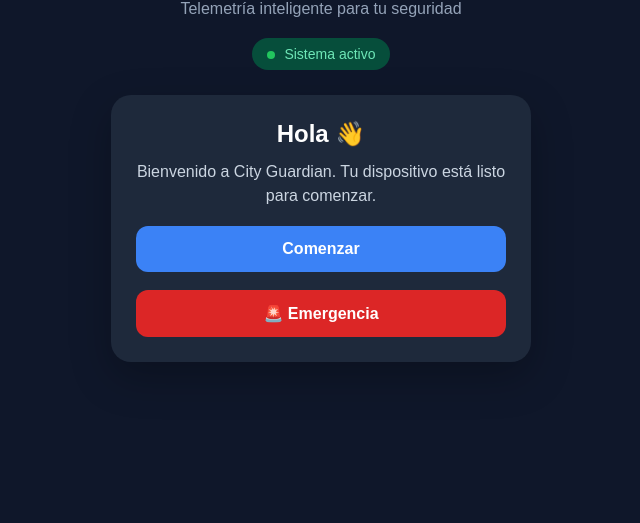
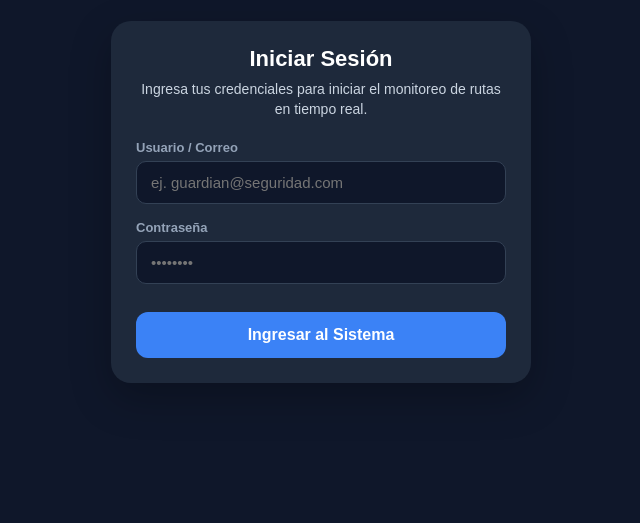
Before and after one commit to AlexMau89/city-guardian, a plain HTML site: page index.html in a window 1280 px wide. Shown: the part 277-800 px from the top of the page, without its empty margins (319-959 px from the left). Drawn offline with Linux system fonts and the light colour scheme.

Commit message:
Login1prueba

```diff
--- a/app.js
+++ b/app.js
@@ -1,13 +1,47 @@
+// Verificar si hay sesión activa al cargar la app
+document.addEventListener("DOMContentLoaded", () => {
+    const usuarioGuardado = localStorage.getItem("cg_usuario");
+    if (usuarioGuardado) {
+        mostrarDashboard(usuarioGuardado);
+    }
+});
+
+function iniciarSesion(event) {
+    event.preventDefault(); // Evita recargar la página
+
+    const usuario = document.getElementById("usuario").value;
+    const password = document.getElementById("password").value;
+
+    // Validación local (sustituir posteriormente por llamada a tu API Backend)
+    if (usuario.trim() !== "" && password.trim() !== "") {
+        localStorage.setItem("cg_usuario", usuario);
+        mostrarDashboard(usuario);
+    } else {
+        alert("Por favor completa las credenciales.");
+    }
+}
+
+function mostrarDashboard(usuario) {
+    document.getElementById("login-view").classList.add("hidden");
+    document.getElementById("dashboard-view").classList.remove("hidden");
+    document.getElementById("bienvenida-text").textContent = `Hola, ${usuario} 👋`;
+    document.getElementById("mensaje").textContent = "";
+}
+
+function cerrarSesion() {
+    localStorage.removeItem("cg_usuario");
+    document.getElementById("login-form").reset();
+    document.getElementById("dashboard-view").classList.add("hidden");
+    document.getElementById("login-view").classList.remove("hidden");
+    document.getElementById("mensaje").textContent = "";
+}
+
 function mostrarMensaje() {
-
     document.getElementById("mensaje").textContent =
-        "🟢 ¡Sistema preparado!";
-
+        "🟢 ¡Rastreo y telemetría de ruta iniciados!";
 }
 
 function emergencia() {
-
     document.getElementById("mensaje").textContent =
-        "🚨 Evento de emergencia simulado";
-
+        "🚨 Evento de emergencia emitido a la central";
 }
--- a/index.html
+++ b/index.html
@@ -14,6 +14,7 @@
 
     <main class="app">
 
+        <!-- LOGO HEADER -->
         <div class="logo">
             🛡️
         </div>
@@ -24,25 +25,51 @@
             Telemetría inteligente para tu seguridad
         </p>
 
-        <div class="status">
-            <span class="status-dot"></span>
-            Sistema activo
-        </div>
+        <!-- VISTA 1: LOGIN -->
+        <section id="login-view" class="card view">
+            <h2>Iniciar Sesión</h2>
+            <p class="login-desc">Ingresa tus credenciales para iniciar el monitoreo de rutas en tiempo real.</p>
 
-        <section class="card">
-            <h2>Hola 👋</h2>
+            <form id="login-form" onsubmit="iniciarSesion(event)">
+                <div class="input-group">
+                    <label for="usuario">Usuario / Correo</label>
+                    <input type="text" id="usuario" placeholder="ej. guardian@seguridad.com" required autocomplete="username">
+                </div>
+
+                <div class="input-group">
+                    <label for="password">Contraseña</label>
+                    <input type="password" id="password" placeholder="••••••••" required autocomplete="current-password">
+                </div>
+
+                <button type="submit" class="btn-primary">
+                    Ingresar al Sistema
+                </button>
+            </form>
+        </section>
+
+        <!-- VISTA 2: DASHBOARD (Oculta por defecto) -->
+        <section id="dashboard-view" class="card view hidden">
+            <div class="status">
+                <span class="status-dot"></span>
+                Sistema activo
+            </div>
+
+            <h2 id="bienvenida-text" style="margin-top: 15px;">Hola 👋</h2>
 
             <p>
-                Bienvenido a City Guardian.
-                Tu dispositivo está listo para comenzar.
+                Tu dispositivo está listo para monitorear cambios de velocidad, giros y pérdida de conexión.
             </p>
 
-            <button onclick="mostrarMensaje()">
-                Comenzar
+            <button class="btn-primary" onclick="mostrarMensaje()">
+                ▶️ Iniciar Monitoreo
             </button>
 
             <button class="emergency" onclick="emergencia()">
                 🚨 Emergencia
+            </button>
+
+            <button class="btn-logout" onclick="cerrarSesion()">
+                Cerrar Sesión
             </button>
         </section>
 
--- a/styles.css
+++ b/styles.css
@@ -8,13 +8,10 @@ body {
     font-family: Arial, sans-serif;
     background: #0f172a;
     color: white;
-
     min-height: 100vh;
-
     display: flex;
     justify-content: center;
     align-items: center;
-
     padding: 20px;
 }
 
@@ -27,18 +24,13 @@ body {
 .logo {
     width: 80px;
     height: 80px;
-
     margin: 0 auto 15px;
-
     display: flex;
     align-items: center;
     justify-content: center;
-
     font-size: 42px;
-
     background: #1e293b;
     border-radius: 25px;
-
     box-shadow: 0 10px 30px rgba(0,0,0,0.3);
 }
 
@@ -52,87 +44,131 @@ h1 {
     margin-top: 8px;
 }
 
-.status {
-    display: inline-block;
-
-    margin-top: 20px;
-    padding: 8px 15px;
-
-    background: #064e3b;
-    color: #6ee7b7;
-
-    border-radius: 20px;
-
-    font-size: 14px;
-}
-
-.status-dot {
-    display: inline-block;
-
-    width: 8px;
-    height: 8px;
-
-    background: #22c55e;
-
-    border-radius: 50%;
-
-    margin-right: 6px;
+/* Control de Vistas */
+.hidden {
+    display: none !important;
 }
 
 .card {
     background: #1e293b;
-
     margin-top: 25px;
     padding: 25px;
-
     border-radius: 20px;
-
     box-shadow: 0 15px 40px rgba(0,0,0,0.25);
+    text-align: left;
 }
 
 .card h2 {
-    margin-bottom: 12px;
+    margin-bottom: 8px;
+    font-size: 22px;
+    text-align: center;
 }
 
-.card p {
+.login-desc {
     color: #cbd5e1;
-    line-height: 1.5;
+    font-size: 14px;
+    text-align: center;
+    margin-bottom: 20px;
+    line-height: 1.4;
 }
 
+/* Formularios de Login */
+.input-group {
+    margin-bottom: 16px;
+    display: flex;
+    flex-direction: column;
+}
+
+.input-group label {
+    font-size: 13px;
+    color: #94a3b8;
+    margin-bottom: 6px;
+    font-weight: bold;
+}
+
+.input-group input {
+    width: 100%;
+    padding: 12px 14px;
+    border: 1px solid #334155;
+    border-radius: 10px;
+    background: #0f172a;
+    color: #fff;
+    font-size: 15px;
+    outline: none;
+    transition: border-color 0.2s;
+}
+
+.input-group input:focus {
+    border-color: #3b82f6;
+}
+
+/* Botones */
 button {
     width: 100%;
-
     padding: 14px;
-
-    margin-top: 18px;
-
+    margin-top: 12px;
     border: none;
     border-radius: 12px;
+    font-size: 16px;
+    font-weight: bold;
+    cursor: pointer;
+    transition: background 0.2s;
+}
 
+.btn-primary {
     background: #3b82f6;
     color: white;
-
-    font-size: 16px;
-    font-weight: bold;
-
-    cursor: pointer;
 }
 
-button:hover {
+.btn-primary:hover {
     background: #2563eb;
 }
 
 button.emergency {
     background: #dc2626;
+    color: white;
 }
 
 button.emergency:hover {
     background: #b91c1c;
 }
 
+.btn-logout {
+    background: transparent;
+    color: #94a3b8;
+    border: 1px solid #334155;
+}
+
+.btn-logout:hover {
+    background: #334155;
+    color: white;
+}
+
+/* Telemetría Status Indicator */
+.status {
+    display: flex;
+    align-items: center;
+    justify-content: center;
+    padding: 8px 15px;
+    background: #064e3b;
+    color: #6ee7b7;
+    border-radius: 20px;
+    font-size: 13px;
+    width: fit-content;
+    margin: 0 auto;
+}
+
+.status-dot {
+    width: 8px;
+    height: 8px;
+    background: #22c55e;
+    border-radius: 50%;
+    margin-right: 8px;
+}
+
 #mensaje {
     margin-top: 20px;
-
     font-weight: bold;
     color: #60a5fa;
+    text-align: center;
 }
```
Also changed, not shown: service-worker.js (+19 -2 lines).
